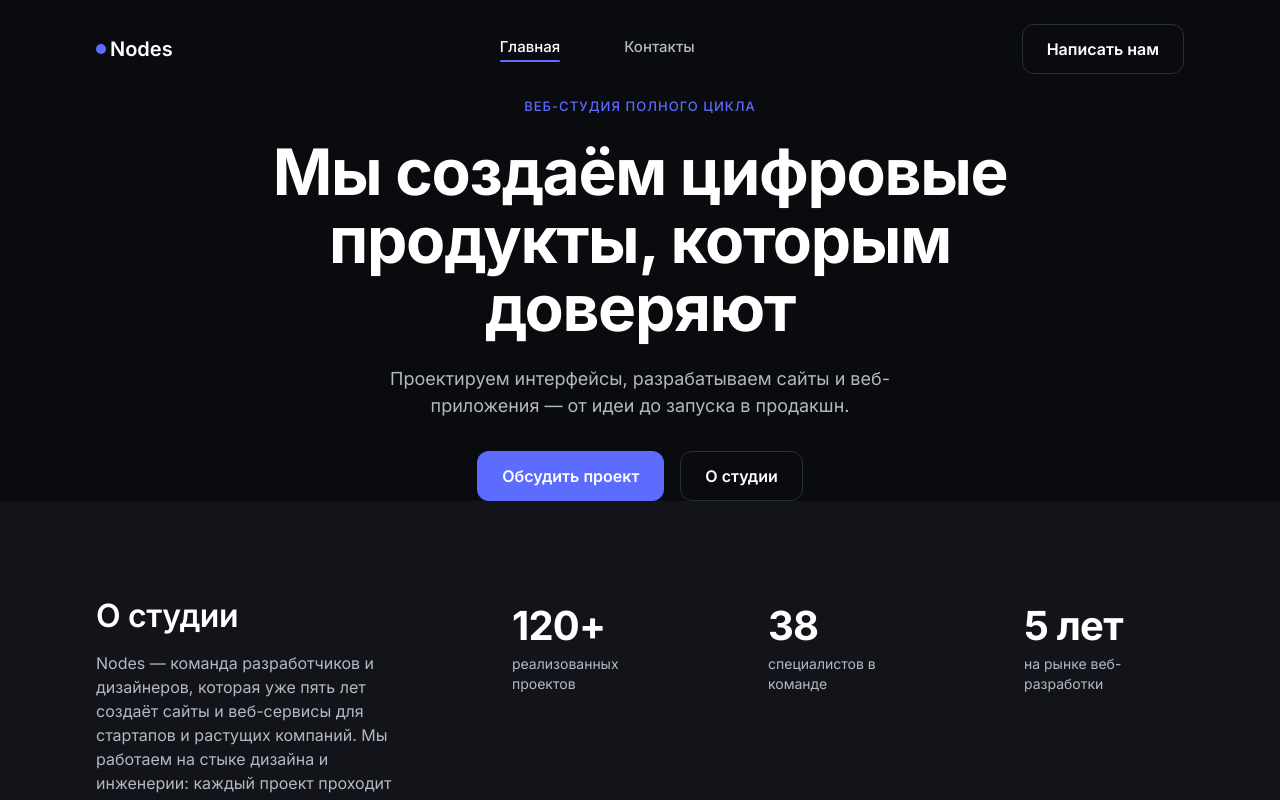
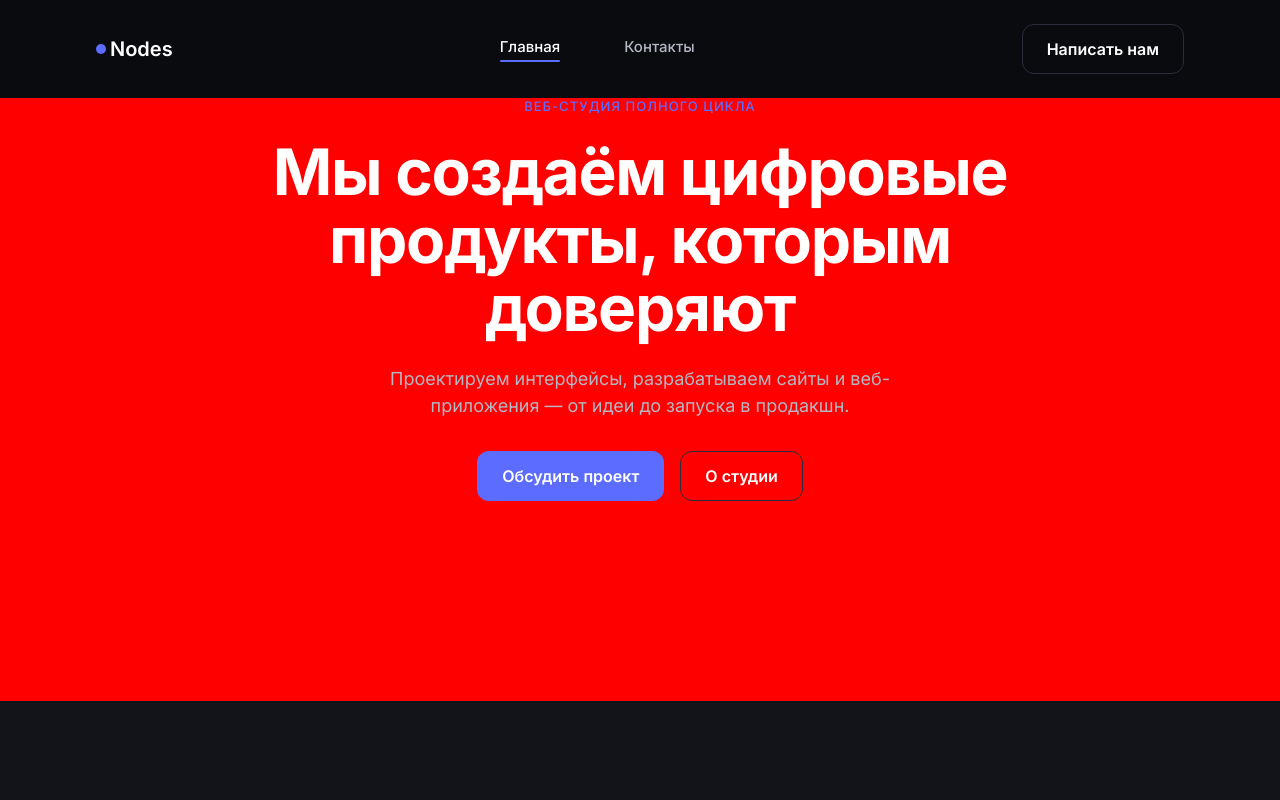
Before and after one commit to ladashum/nodes-studio, a React (Vite) app: page / in a window 1280 px wide. Shown: the top 800 px of the page. Built offline with nearby package versions, Linux system fonts and the light colour scheme.

Commit message:
Update HeroSection styles for padding and background
Reduced bottom padding and set background color to red.

```diff
--- a/src/components/HeroSection/HeroSection.module.css
+++ b/src/components/HeroSection/HeroSection.module.css
@@ -5,7 +5,8 @@
   text-align: center;
   gap: var(--spacing-lg);
   padding-top: var(--spacing-3xl);
-  padding-bottom: 300px;
+  padding-bottom: 200px !important;
+  background: #ff0000 !important; /* красный */
 }
 
 .kicker {
```
